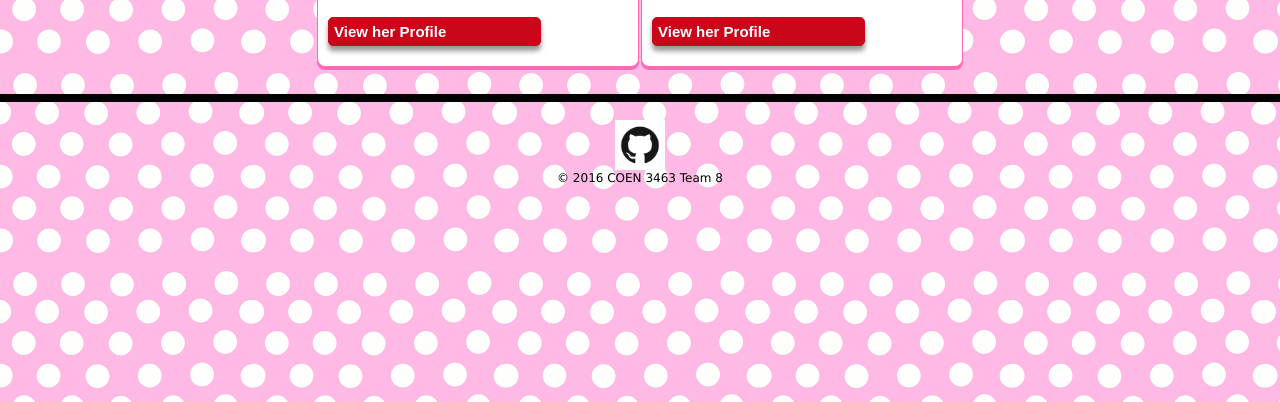
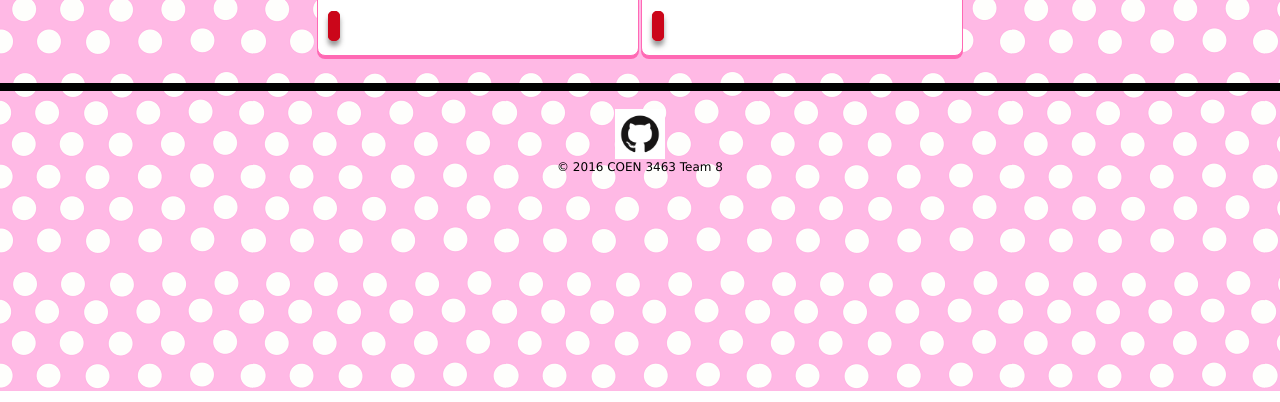
Before and after one commit to fashioncelle/coen3463-m1t8, a website: page public/index.html in a window 1280 px wide. Shown: the part 1529-1931 px from the top of the page. Drawn offline with Linux system fonts and the light colour scheme.

Commit message:
initial commit

```diff
--- a/public/index.html
+++ b/public/index.html
@@ -43,8 +43,7 @@
 									<p><h5>Under a degree of Bachelor of Science in Computer Engineering </h5></p>
 								</div>
 								<div id="ads_input">
-									<a href="./assignment/HTML/finalprofile.html">
-										<input id="submitbutton" value="View her Profile">
+										<a href="./assignment/HTML/finalprofile.html"input id="submitbutton" value="View her Profile">
 									</a>
 								</div>
 							</div>
@@ -66,8 +65,8 @@
 									<p><h5>Under a degree of Bachelor of Science in Computer Engineering </h5></p>
 								</div>
 								<div id="ads_input">
-									<a href="./jobelle/about.html">
-										<input id="submitbutton" value="View her Profile">
+
+										<a href="./jobelle/about.html" input id="submitbutton" value="View her Profile">
 									</a>
 								</div>
 							</div>
```
